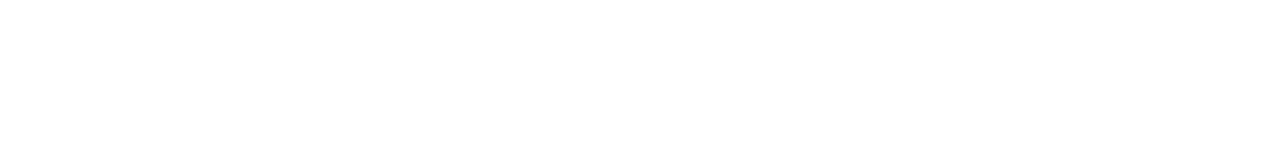
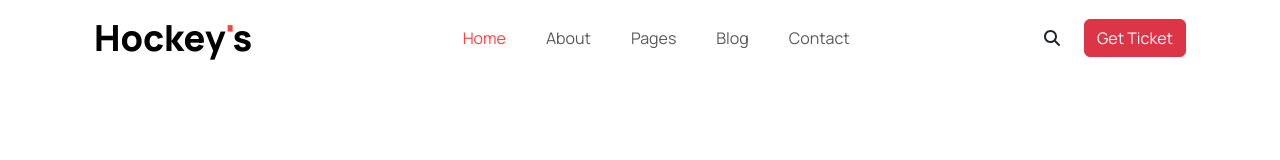
Before and after one commit to rusomsumsam/hockey-s-website, a plain HTML site: page index.html in a window 1280 px wide. Drawn offline with nearby package versions, Linux system fonts and the light colour scheme.

Commit message:
Navbar Done

```diff
--- a/index.html
+++ b/index.html
@@ -14,11 +14,47 @@
     <link rel="stylesheet" href="https://cdnjs.cloudflare.com/ajax/libs/font-awesome/6.5.2/css/v5-font-face.min.css" integrity="sha512-gb3xyfj/FrHtphPVLYaKBZ8WyMYEXD1+Cgt3FiKhFmbN2UuOpite2w1Lgmw6NzfsNmMGX+BbVra4ceV95z9Vaw==" crossorigin="anonymous" referrerpolicy="no-referrer" />
     <script src="https://cdnjs.cloudflare.com/ajax/libs/font-awesome/6.5.2/js/all.min.js" integrity="sha512-u3fPA7V8qQmhBPNT5quvaXVa1mnnLSXUep5PS1qo5NRzHwG19aHmNJnj1Q8hpA/nBWZtZD4r4AX6YOt5ynLN2g==" crossorigin="anonymous" referrerpolicy="no-referrer"></script>
 
+
 </head>
 <body>
-
+    <!--Navbar Starts-->
+      <section class="container">
+        <section class="nav_main">
+          <nav class="navbar navbar-expand-lg">
+              <div class="container-fluid">
+                <a class="navbar-brand" href="#">Hockey<span style="color: #FF4240;">'</span>s</a>
+                <button class="navbar-toggler" type="button" data-bs-toggle="collapse" data-bs-target="#navbarSupportedContent" aria-controls="navbarSupportedContent" aria-expanded="false" aria-label="Toggle navigation">
+                  <span class="navbar-toggler-icon"></span>
+                </button>
+                <div class="collapse navbar-collapse" id="navbarSupportedContent">
+                  <ul class="navbar-nav me-auto mb-2 mb-lg-0 m-auto gap-4">
+                    <li class="nav-item">
+                      <a class="nav-link active" aria-current="page" href="#" style="color: #FF4240;">Home</a>
+                    </li>
+                    <li class="nav-item">
+                      <a class="nav-link" href="#">About</a>
+                    </li>
+                    <li class="nav-item">
+                      <a class="nav-link" href="#">Pages</a>
+                    </li>
+                    <li class="nav-item">
+                      <a class="nav-link" href="#">Blog</a>
+                    </li>
+                    <li class="nav-item">
+                      <a class="nav-link" href="#">Contact</a>
+                    </li>
+                  </ul>
+                  <form class="d-flex gap-4 align-items-center" role="search">
+                    <span><i class="fa-solid fa-magnifying-glass"></i></span>
+                    <button type="button" class="btn btn-danger">Get Ticket</button>
+                  </form>
+                </div>
+              </div>
+            </nav>
+      </section>
+      </section>
+    <!--Navbar Ends-->
     <script src="https://code.jquery.com/jquery-3.7.1.min.js" integrity="sha256-/JqT3SQfawRcv/BIHPThkBvs0OEvtFFmqPF/lYI/Cxo=" crossorigin="anonymous"></script>
-
     <script src="https://cdn.jsdelivr.net/npm/bootstrap@5.3.3/dist/js/bootstrap.bundle.min.js" integrity="sha384-YvpcrYf0tY3lHB60NNkmXc5s9fDVZLESaAA55NDzOxhy9GkcIdslK1eN7N6jIeHz" crossorigin="anonymous"></script>
 </body>
 </html>
--- a/style.css
+++ b/style.css
@@ -0,0 +1,12 @@
+*{
+    font-family: Manrope;
+}
+/*Navbar Starts*/
+.navbar-brand{
+    font-size: 36px !important;
+    color: #131318;
+    font-style: normal;
+    font-weight: 800;
+    line-height: normal;
+}
+/*Navbar Ends*/
```
